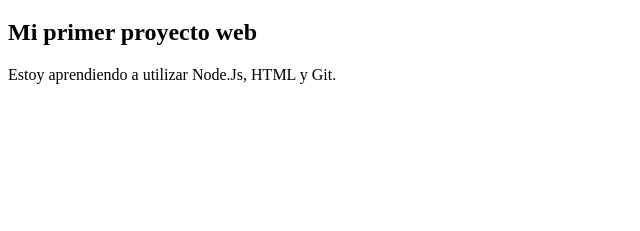
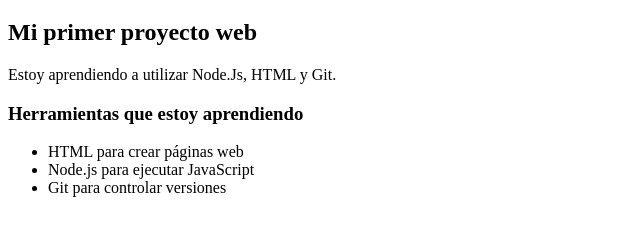
Before and after one commit to dayana-reyesm/Evidencia_NodeJs_GitHub, a plain HTML site: page index.html in a window 1280 px wide. Shown: the part 61-292 px from the top of the page, without its empty margins (0-640 px from the left). Drawn offline with Linux system fonts and the light colour scheme.

Commit message:
Mejora 2: agregar lista de herramientas

```diff
--- a/index.html
+++ b/index.html
@@ -10,5 +10,11 @@
     <h1>¡Hola mundo!</h1>
     <h2>Mi primer proyecto web</h2>
     <p>Estoy aprendiendo a utilizar Node.Js, HTML y Git.</p>
+    <h3>Herramientas que estoy aprendiendo</h3>
+    <ul>
+<li>HTML para crear páginas web</li>
+<li>Node.js para ejecutar JavaScript</li>
+<li>Git para controlar versiones</li>
+    </ul>
 </body>
 </html>
```
